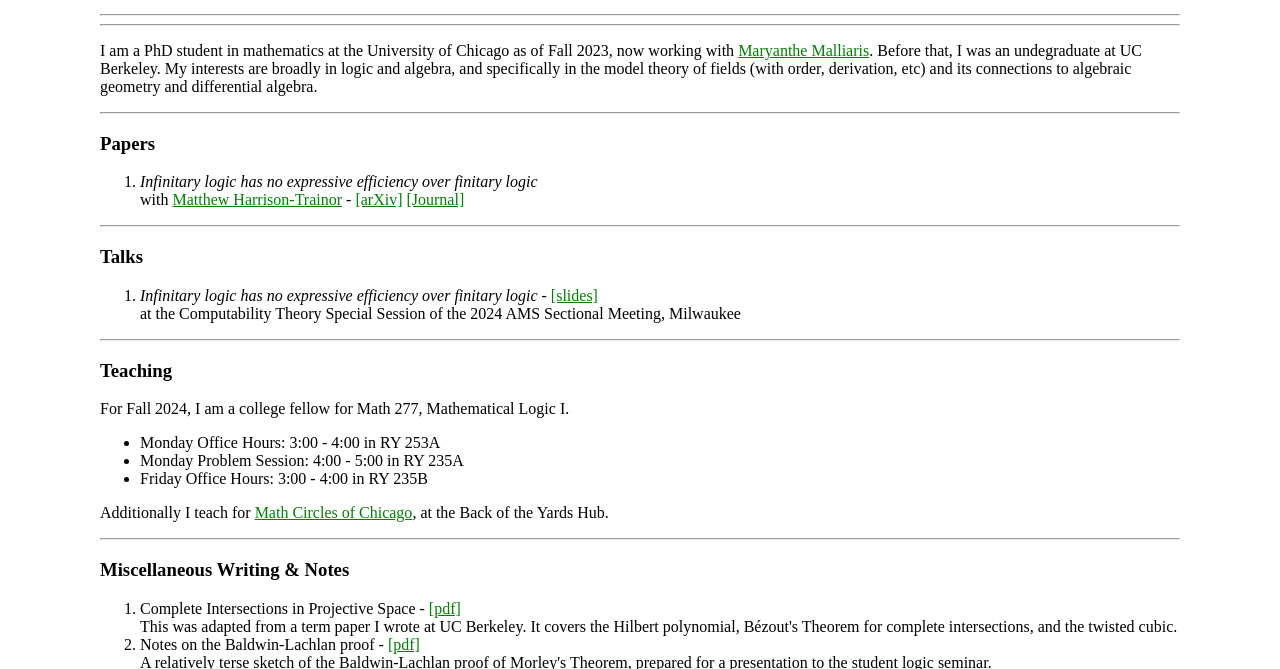
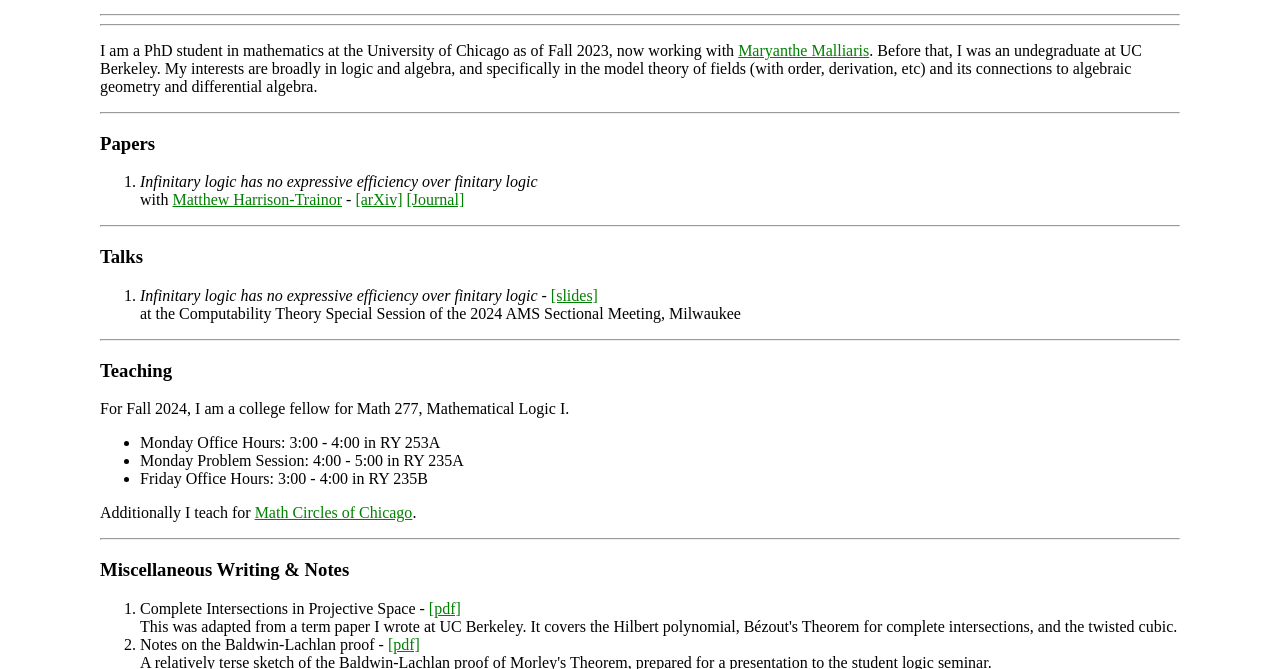
Before and after one commit to mjkretschmer/mjkretschmer.github.io, a plain HTML site: page index.html in a window 1280 px wide. Shown: the part 117-786 px from the top of the page. Drawn offline with Linux system fonts and the light colour scheme.

Commit message:
removed some text

```diff
--- a/index.html
+++ b/index.html
@@ -61,7 +61,7 @@ a:visited {
 	<li>Friday Office Hours: 3:00 - 4:00 in RY 235B</li>
 </ul>
 
-<p>Additionally I teach for <a href = "https://mathcirclesofchicago.org">Math Circles of Chicago</a>, at the Back of the Yards Hub.</p>
+<p>Additionally I teach for <a href = "https://mathcirclesofchicago.org">Math Circles of Chicago</a>.</p>
 
 <hr>
 
```
